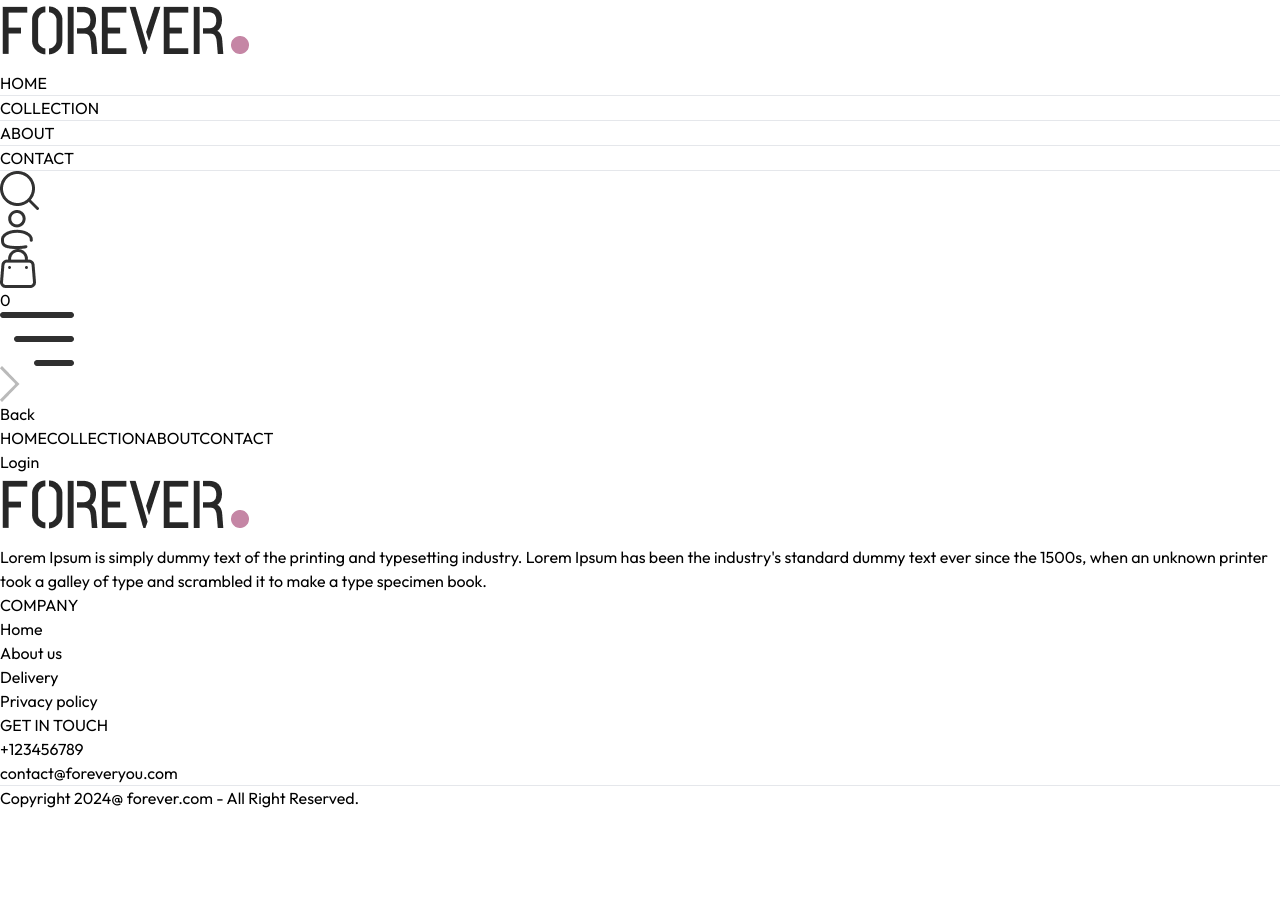
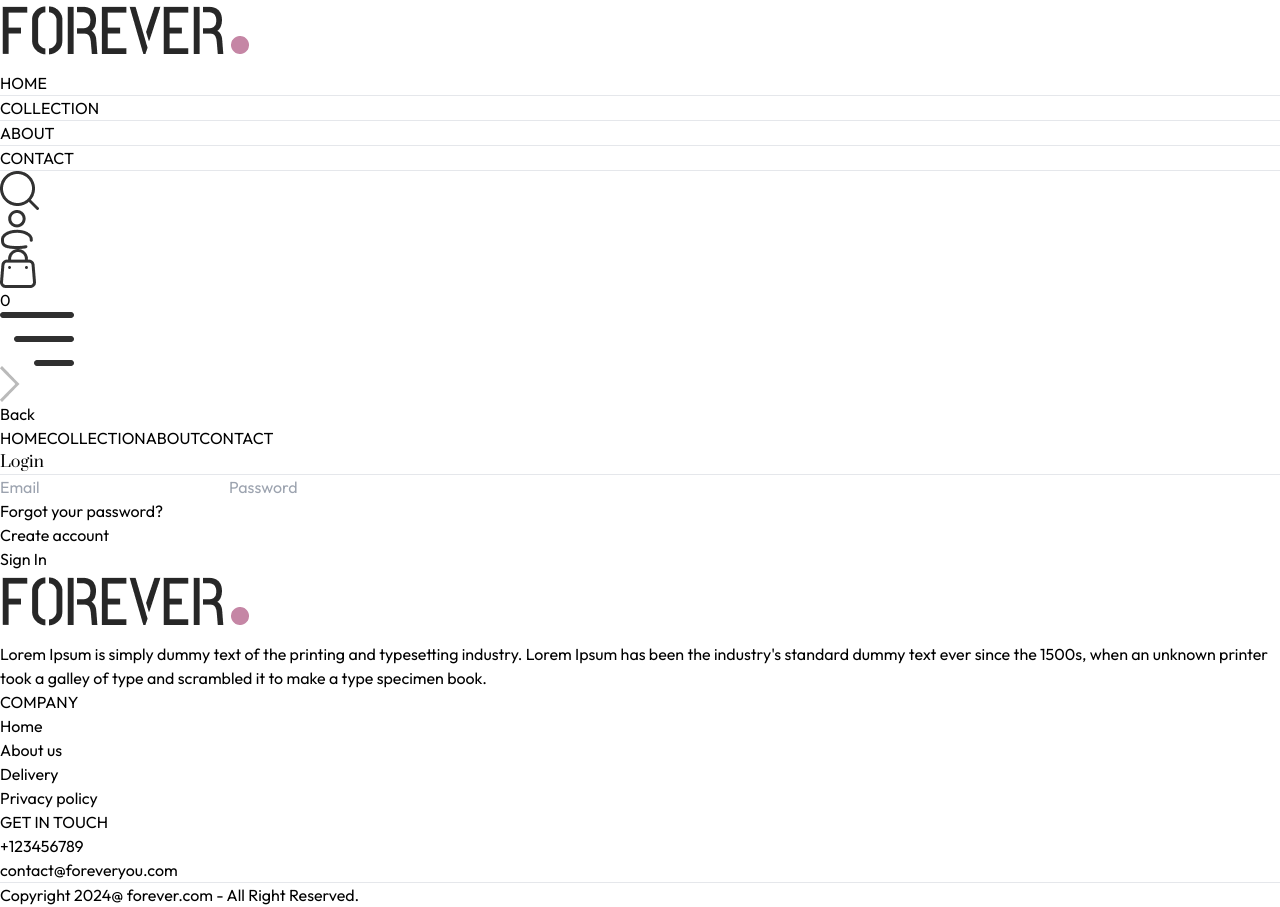
Before and after one commit to arshdeepsingh2003/Ecommerce_app, a React (Vite) app in the folder frontend/: page /login in a window 1280 px wide. Before the commit the page ends 810 px from the top, so only its background shows below. Built offline with nearby package versions, Linux system fonts and the light colour scheme.

Commit message:
login and signup page created

```diff
--- a/frontend/src/components/Navbar.jsx
+++ b/frontend/src/components/Navbar.jsx
@@ -46,7 +46,7 @@
             <img onClick={()=> { setShowSearch(true); navigate('/collection') }} src={assets.search_icon} className='w-5 cursor-pointer' alt="" />
 
             <div className='group relative'>
-                <img onClick={()=> token ? null : navigate('/login') } className='w-5 cursor-pointer' src={assets.profile_icon} alt="" />
+                <Link to='/login'><img onClick={()=> token ? null : navigate('/login') } className='w-5 cursor-pointer' src={assets.profile_icon} alt="" /></Link>
                 {/* Dropdown Menu */}
                 {token &&
                 <div className='group-hover:block hidden absolute dropdown-menu right-0 pt-4'>
--- a/frontend/src/pages/Login.jsx
+++ b/frontend/src/pages/Login.jsx
@@ -1,8 +1,33 @@
-import React from 'react'
+import { useState } from 'react'
+
 
 const Login = () => {
+
+  const [currentState, setCurrentState] = useState('Login');
+  const onSubmitHandler = async (event) => {
+    event.preventDefault();
+
+}
+
   return (
-    <div>Login</div>
+    <form onSubmit={onSubmitHandler} className='flex flex-col items-center w-[90%] sm:max-w-96 m-auto mt-14 gap-4 text-gray-800'>
+        <div className='inline-flex items-center gap-2 mb-2 mt-10'>
+            <p className='prata-regular text-3xl'>{currentState}</p>
+            <hr className='border-none h-[1.5px] w-8 bg-gray-800' />
+        </div>
+        {currentState === 'Login' ? '' : <input type="text" className='w-full px-3 py-2 border border-gray-800' placeholder='Name' required/>}
+        <input   type="email" className='w-full px-3 py-2 border border-gray-800' placeholder='Email' required/>
+        <input   type="password" className='w-full px-3 py-2 border border-gray-800' placeholder='Password' required/>
+        <div className='w-full flex justify-between text-sm mt-[-8px]'>
+            <p className=' cursor-pointer'>Forgot your password?</p>
+            {
+              currentState === 'Login'
+              ? <p onClick={()=>setCurrentState('Sign Up')} className=' cursor-pointer'>Create account</p>
+              : <p onClick={()=>setCurrentState('Login')} className=' cursor-pointer'>Login Here</p>
+            }
+        </div>
+        <button className='bg-black text-white font-light px-8 py-2 mt-4'>{currentState === 'Login' ? 'Sign In' : 'Sign Up'}</button>
+    </form>
   )
 }
 
```
